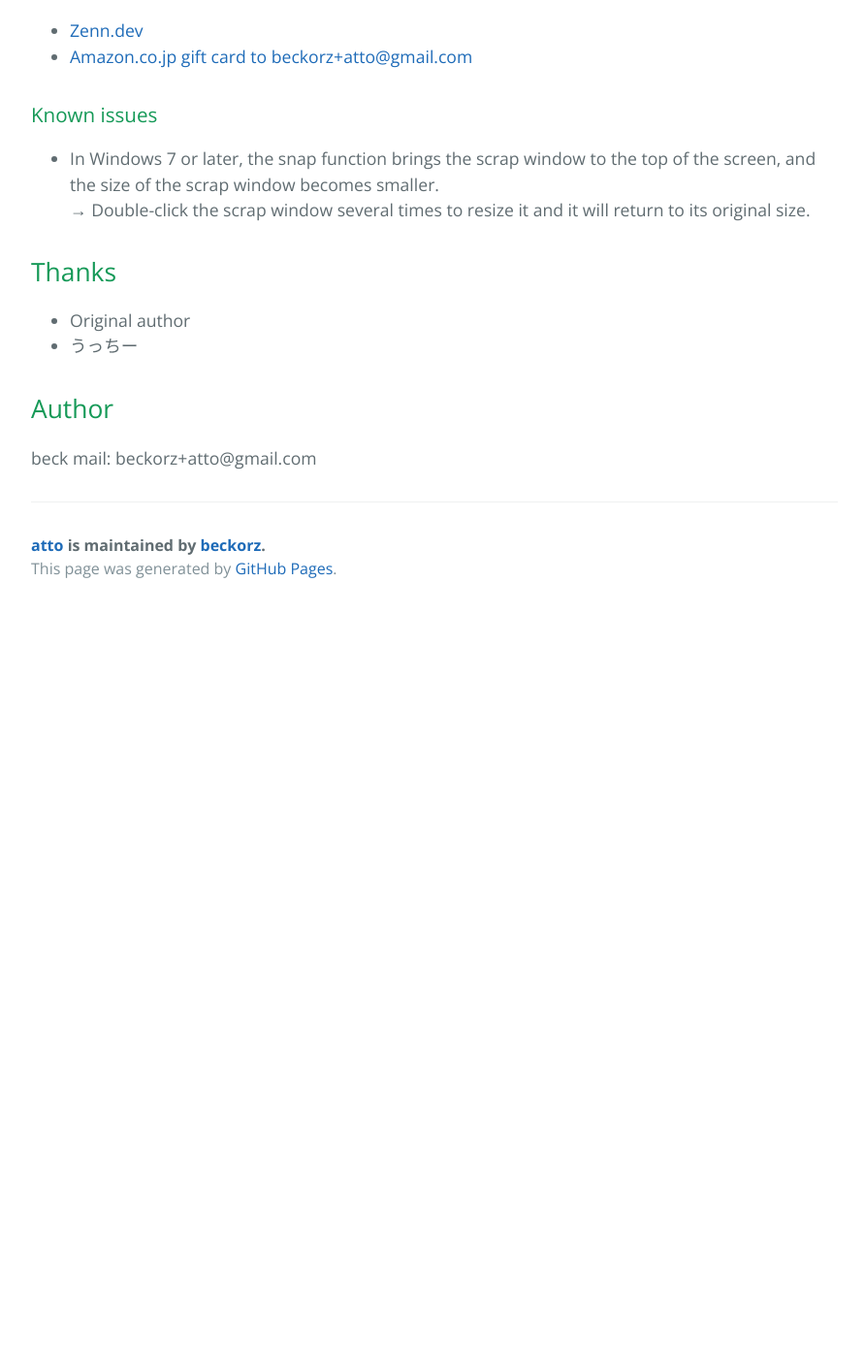
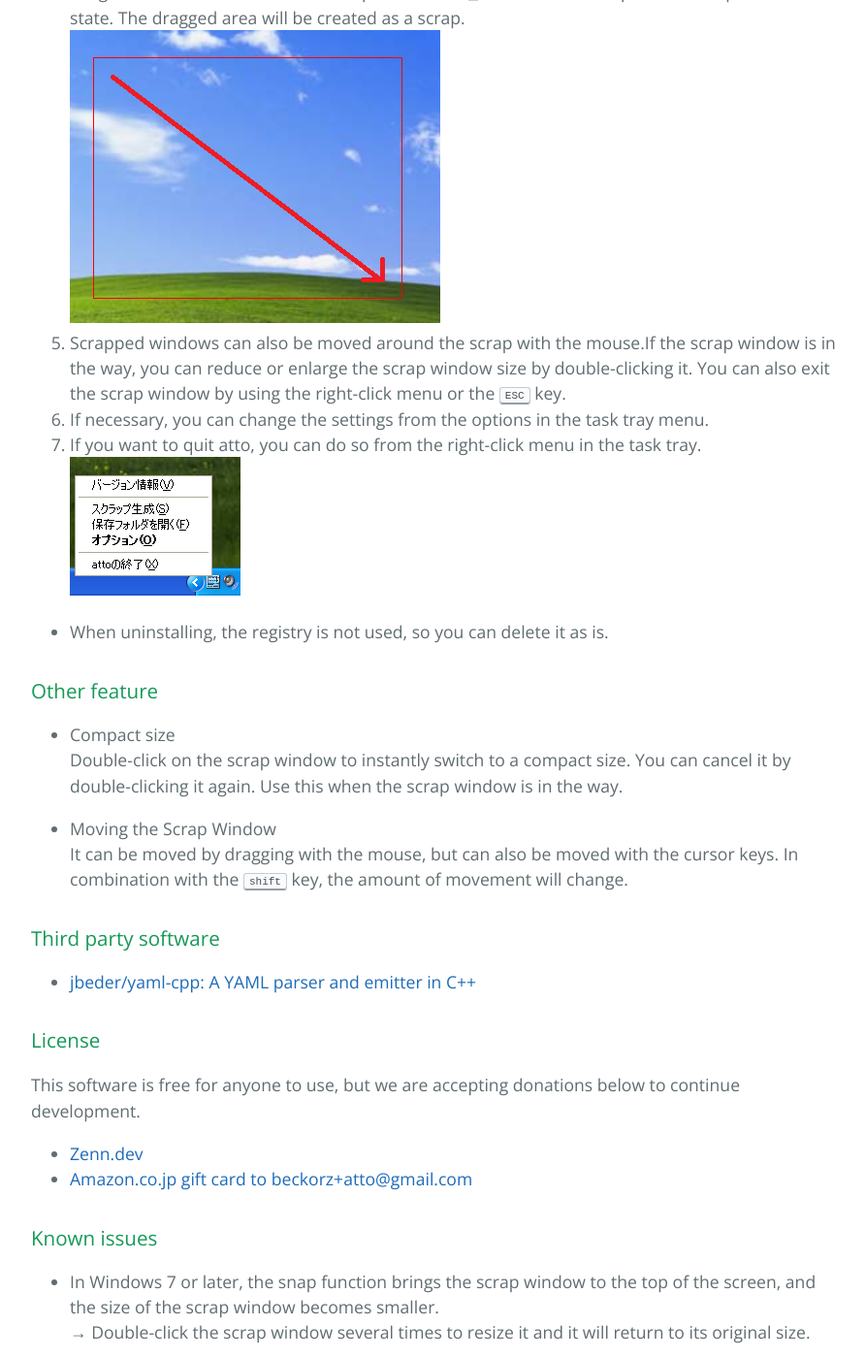
Before and after one commit to beckorz/atto, a Jekyll site: the page built from index.md, in a window 1280 px wide and 1400 px high, scrolled down 1881 px. Shown: the whole window at 97% size, without its empty margins (192-1084 px from the left). Built offline with Jekyll 4.4.1, drawn with Linux system fonts in a browser that asks for light colours; our own code applies the rules of GitHub Pages for plain Markdown files; before the commit the page ends 2511 px from its top, so only the background shows below that; some of the changed text lies outside the part shown.

Commit message:
📝[Update] Add images.

```diff
--- a/index.md
+++ b/index.md
@@ -18,22 +20,29 @@ It can also be used to take a screenshot of the screen.
 - [Download Visual C++ Redistributable for Visual Studio 2015 from Official Microsoft Download Center](https://www.microsoft.com/en-US/download/details.aspx?id=48145)
 
 
-## Download
+### Download
 - [atto latest download](https://github.com/beckorz/atto/releases/latest)
 
 
-## Usage
+### Usage
 
 1. Unzip atto.zip
 2. Run atto.exe (It will reside in the task tray.)
+   ![](./images/tasktray.png)
 3. When you want to cut the screen, press <kbd>Ctrl</kbd>+<kbd>1</kbd> key to enter the scrapping state.
    At this time, the mouse cursor will change to indicate that it is ready for scrapping.
+   ![](./images/prepare.gif)
     * The default setting for the shortcut keys is <kbd>Ctrl</kbd>+<kbd>1</kbd>.
       If it is being used by other software, it cannot be used.
 4. Drag the desired area of the desired part with the 🖱mouse in the Scrapification Preparation state.
    The dragged area will be created as a scrap.
+   ![](./images/scrap.png)
 5. Scrapped windows can also be moved around the scrap with the mouse.If the scrap window is in the way, you can reduce or enlarge the scrap window size by double-clicking it. You can also exit the scrap window by using the right-click menu or the <kbd>ESC</kbd> key.
-6. If you want to quit atto, you can do so from the right-click menu in the task tray.
+6. If necessary, you can change the settings from the options in the task tray menu.
+7. If you want to quit atto, you can do so from the right-click menu in the task tray.
+   ![](./images/mainmenu.png)
+
+- When uninstalling, the registry is not used, so you can delete it as is.
 
 
 ### Other feature
@@ -51,7 +60,7 @@ It can also be used to take a screenshot of the screen.
 - [jbeder/yaml-cpp: A YAML parser and emitter in C++](https://github.com/jbeder/yaml-cpp)
 
 
-## License
+### License
 This software is free for anyone to use, but we are accepting donations below to continue development.
 
 - [Zenn.dev](https://zenn.dev/beck/books/bd85de79f5c1e1378ba0)
@@ -63,11 +72,11 @@ This software is free for anyone to use, but we are accepting donations below to
   → Double-click the scrap window several times to resize it and it will return to its original size.
 
 
-## Thanks
+### Thanks
 - Original author
 - うっちー
 
 
-## Author
+### Author
 beck
 mail: beckorz+atto@gmail.com
```
Also changed, not shown: other parts of index.md (+2 -0 lines), images/mainmenu.png (added), images/scrap.png (added), images/tasktray.png (added), 1 other file.
